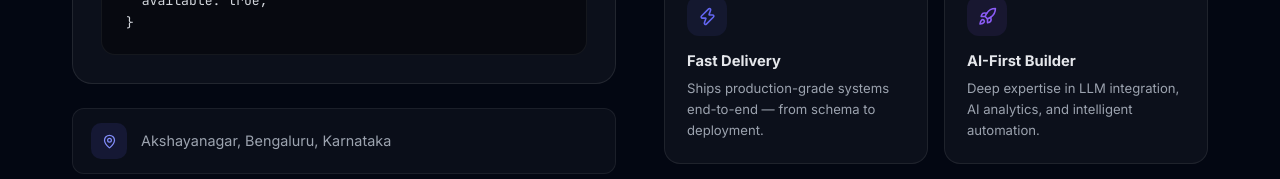
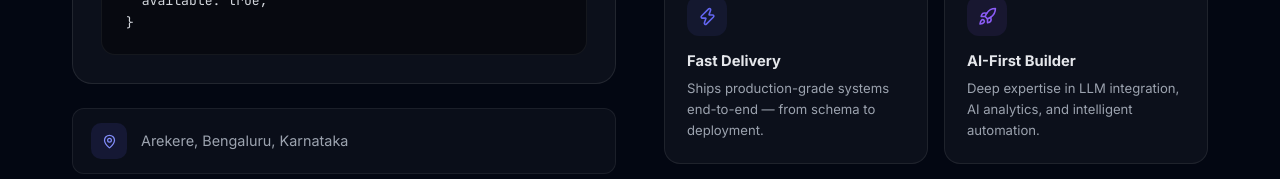
Before and after one commit to SilambarasanOfficial/Portfolio, a React (Vite) app: page / in a window 1280 px wide. Shown: the part 1580-1759 px from the top of the page. Built offline with nearby package versions, Linux system fonts and the light colour scheme.

Commit message:
Updated Portfolio.js

```diff
--- a/src/data/portfolio.js
+++ b/src/data/portfolio.js
@@ -12,7 +12,7 @@ export const personalInfo = {
   email: "silambarasanofficial001@gmail.com",
   phone: "+91 6384349387",
   phone2: "+91 6384349387",
-  location: "Akshayanagar, Bengaluru, Karnataka",
+  location: "Arekere, Bengaluru, Karnataka",
   permanentLocation: "P.velur, Namakkal, Tamil Nadu",
   github: "https://github.com/silambarasan",
   linkedin: "https://www.linkedin.com/in/silambarasan-vadivelu-029597252?utm_source=share_via&utm_content=profile&utm_medium=member_android",
@@ -77,7 +77,7 @@ export const experiences = [
     subtitle: "Full Stack & Mobile Developer",
     company: "Dream & Magic Media Pvt. Ltd.",
     location: "Bengaluru, India",
-    period: "Apr 2023 – Apr 2026",
+    period: "Apr 2023 – May 2026",
     type: "Full-time",
     highlights: [
       "Promoted from Junior to Senior Developer, assuming architectural ownership across 5+ concurrent production systems.",
```
